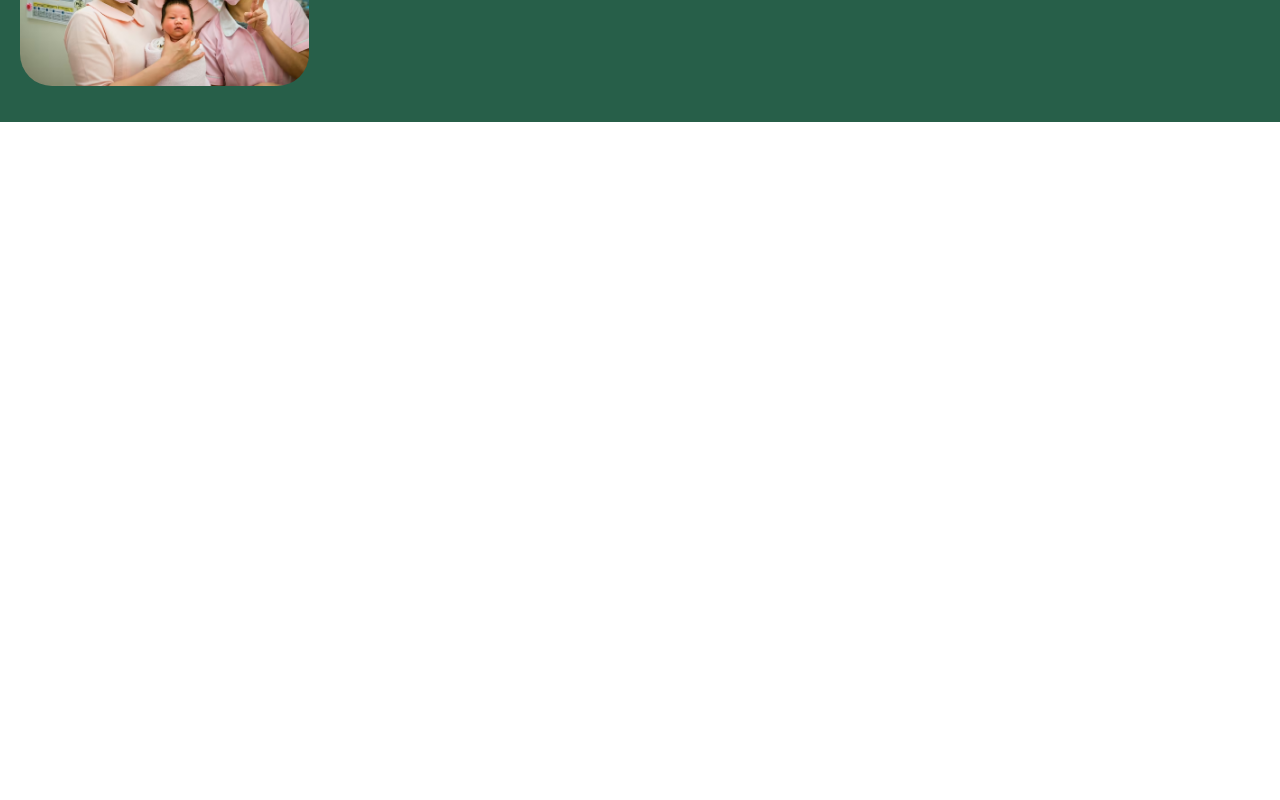
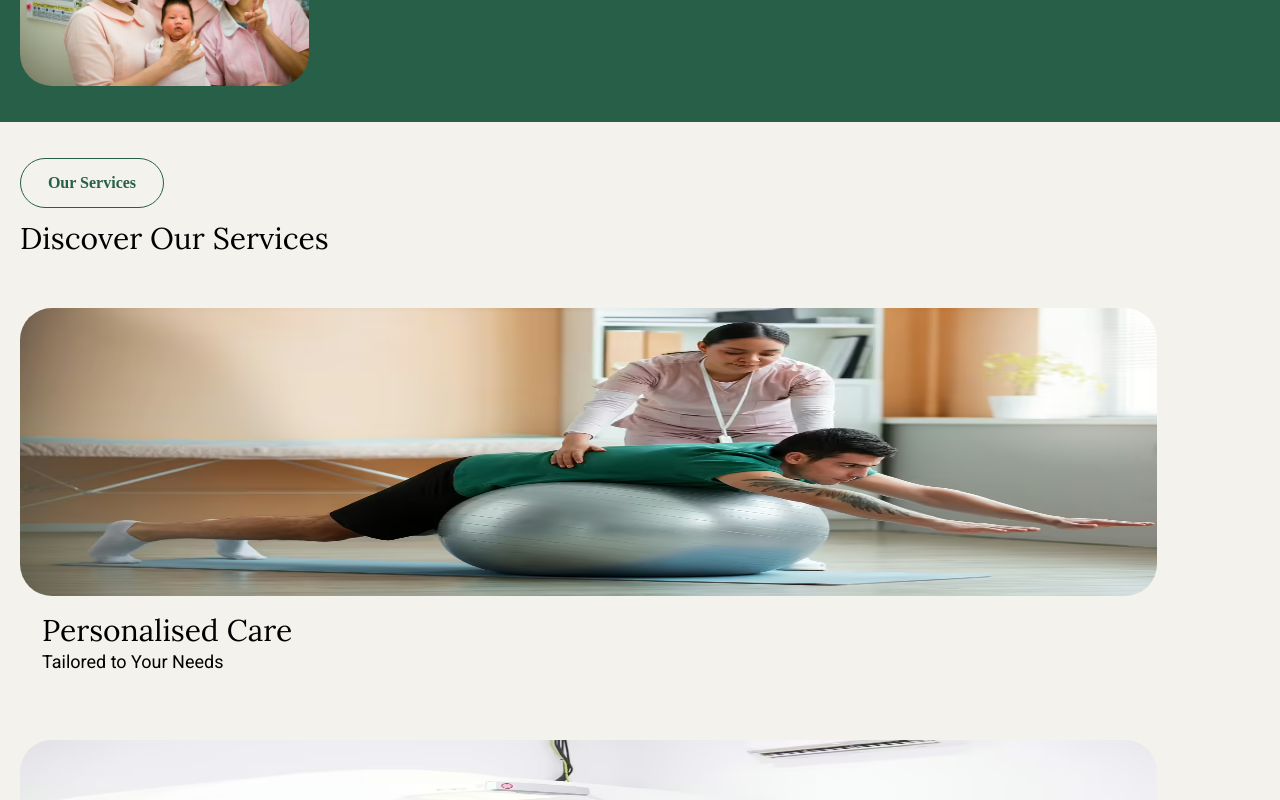
Before and after one commit to softwareNinja-888/oneHealth, a React (Vite) app in the folder oneHealth/: page / in a window 1280 px wide. Shown: the part 1560-2360 px from the top of the page. Before the commit the page ends 1682 px from the top, so only its background shows below. Built offline with nearby package versions, Linux system fonts and the light colour scheme; a web font is replaced by a local one.

Commit message:
Add services component

```diff
--- a/oneHealth/src/App.jsx
+++ b/oneHealth/src/App.jsx
@@ -2,6 +2,7 @@ import { Header } from "@components/Header"
 import './index.css'
 import { Hero } from "./components/Hero"
 import { About } from "./components/About"
+import { Services } from "./components/Services"
 
 function App() {
 
@@ -11,6 +12,7 @@ function App() {
         <Header/>
         <Hero/>
         <About/>
+        <Services/>
       </div>
     </>
   )
--- /dev/null
+++ b/oneHealth/src/components/Benefits.jsx
@@ -0,0 +1,18 @@
+import { Button } from "./helper/Button";
+
+export function Benefits(){
+    return (
+        <>
+            <div className="bg-primary">
+
+                <Button text="Benefits"/>
+                <div className="">
+                    <div className="">Why We Stand Out</div>
+                    <div className="">Lorem ipsum, dolor sit amet consectetur adipisicing elit. Nihil, expedita voluptates corrupti deserunt autem laudantium rerum commodi nulla cum obcaecati consequatur magni minus explicabo culpa qui amet, ut enim ipsum.</div>
+                </div>
+                <div className="">
+                </div>
+            </div>
+        </>
+    )
+}
--- /dev/null
+++ b/oneHealth/src/components/Services.jsx
@@ -0,0 +1,35 @@
+import { Button } from "./helper/Button";
+import { ServiceCard } from "./helper/ServiceCard";
+
+import health from '/health.avif'
+import care from '/care.avif'
+import surgery from '/surgery.avif'
+
+export function Services(){
+    return (
+        <>
+            <div className="bg-otherLight px-5 py-9 flex flex-col gap-3">
+                <Button text="Our Services" bg="red-700" color="primary" />
+                <div className="font-lora text-3xl mb-10">Discover Our Services</div>
+                <div className="flex flex-col gap-16">
+                    <ServiceCard img={health} color="otherPurple" service="Personalised Care" description="Tailored to Your Needs"/>
+                    <ServiceCard img={care} color="secondary" service="Skilled Nursing" description="Professional Medical Assitance"/>
+                    <ServiceCard img={surgery} color="primary" service="Therapy Services " description="Rehabilitation and Support"/>
+                </div>
+
+                {/* <div className="flex flex-col gap-4">
+                    <img src={care} alt="service image" className="h-72 rounded-4xl w-11/12" />
+                    <div className="flex gap-2">
+                        <div className="self-center">
+                            <BulletPoint size='14px'/>
+                        </div>
+                        <div className="">
+                            <div className="font-lora text-3xl">Personalised Care</div>
+                            <div className="font-roboto text-lg">Tailored to Your Needs</div>
+                        </div>
+                    </div>
+                </div> */}
+            </div>
+        </>
+    )
+}
--- a/oneHealth/src/components/helper/BulletPoint.jsx
+++ b/oneHealth/src/components/helper/BulletPoint.jsx
@@ -1,8 +1,8 @@
-export function BulletPoint({ color = "black", size = "8px" }) {
+export function BulletPoint({ color = "primary", size = "8px" }) {
   return (
     <span
-      className="inline-block rounded-full"
-      style={{ backgroundColor: color, width: size, height: size }}
+      className={`inline-block rounded-full bg-${color}`}
+      style={{  width: size, height: size }}
     ></span>
   );
 }
--- /dev/null
+++ b/oneHealth/src/components/helper/ServiceCard.jsx
@@ -0,0 +1,19 @@
+import { BulletPoint } from "./BulletPoint"
+export function ServiceCard({img,color="primary",service,description}){
+    return (
+        <>
+            <div className="flex flex-col gap-4">
+                <img src={img} alt="service image" className="h-72 rounded-4xl w-11/12" />
+                <div className="flex gap-2">
+                    <div className="self-center">
+                        <BulletPoint size='14px' color={color}/>
+                    </div>
+                    <div className="">
+                        <div className="font-lora text-3xl">{service}</div>
+                        <div className="font-roboto text-lg">{description}</div>
+                    </div>
+                </div>
+            </div>
+        </>
+    )
+}
```
